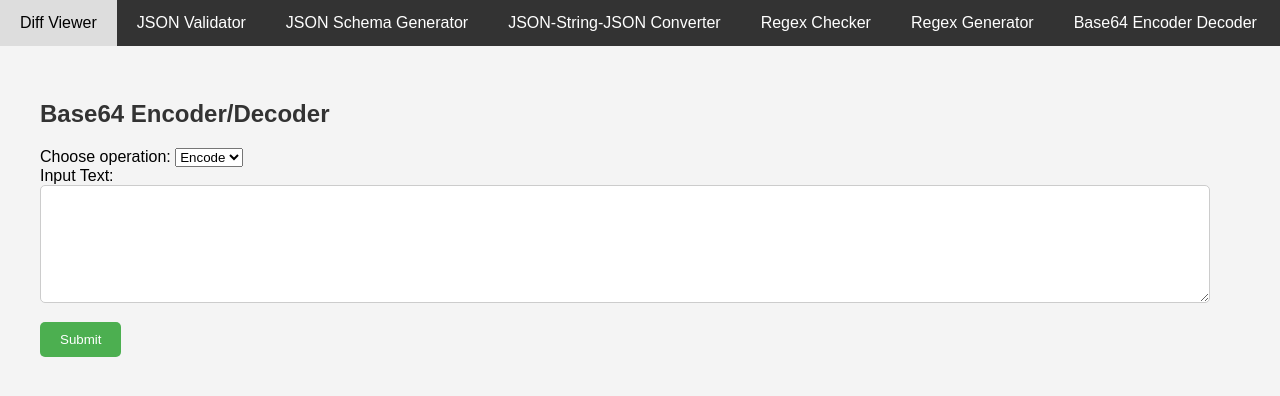
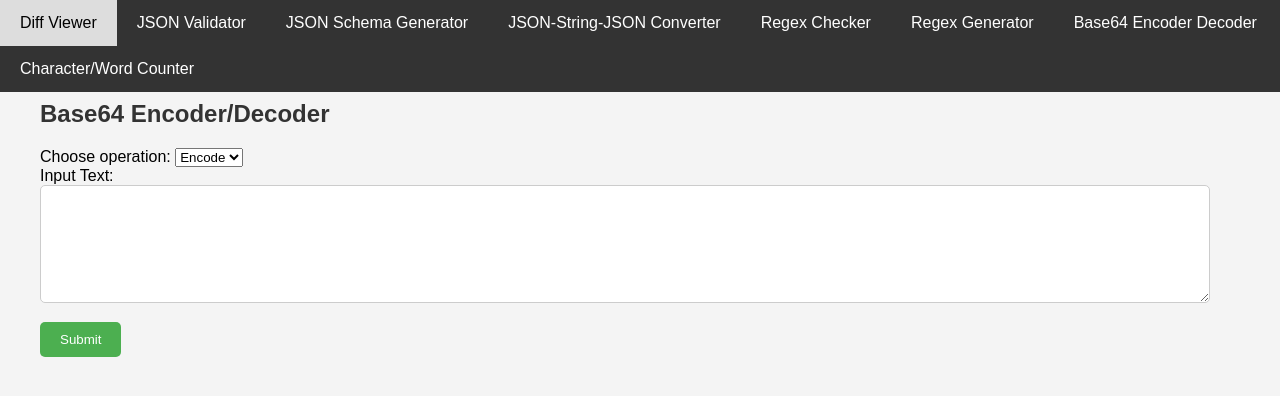
Before and after one commit to vib795/everyday-developer-tools, a Flask app: page /base64 in a window 1280 px wide. Shown: the top 396 px of the page. Run offline with Flask 3, Linux system fonts and the light colour scheme.

Commit message:
Added character/word counter. Updated README.md.

```diff
--- a/app.py
+++ b/app.py
@@ -285,5 +285,33 @@ def base64_encode_decode():
     except Exception as e:
         logger.error(f"An error occurred. {str(e)}")
 
+@app.route('/counter', methods=['GET', 'POST'])
+def counter():
+    text_input = ''
+    count = 0
+    output = ''
+    filter_option = request.form.get('filter_option', 'Character')
+    custom_delimiter = request.form.get('custom_delimiter', '')
+
+    if request.method == 'POST':
+        text_input = request.form.get('text_input', '')
+
+        if filter_option == 'Character':
+            count = len(text_input)
+            output = '\n'.join(text_input)
+        elif filter_option == 'Word':
+            count = len(text_input.split())
+            output = '\n'.join(text_input.split())
+        elif filter_option == 'Line':
+            count = len(text_input.split('\n'))
+            output = text_input
+        elif filter_option == 'Custom Delimiter' and custom_delimiter:
+            count = len(text_input.split(custom_delimiter))
+            output = custom_delimiter.join(text_input.split(custom_delimiter))
+
+    return render_template('counter.html', text_input=text_input, count=count, output=output, filter_option=filter_option, custom_delimiter=custom_delimiter)
+
+
+
 if __name__ == '__main__':
     app.run()
--- a/templates/navbar.html
+++ b/templates/navbar.html
@@ -6,4 +6,5 @@
     <a href="{{ url_for('regex_checker') }}">Regex Checker</a>
     <a href="{{ url_for('regex_generator') }}">Regex Generator</a>
     <a href="{{ url_for('base64_encode_decode') }}">Base64 Encoder Decoder</a>
+    <a href="{{ url_for('counter') }}">Character/Word Counter</a>
 </div>
```
Also changed, not shown: README.md, 1 other file.
